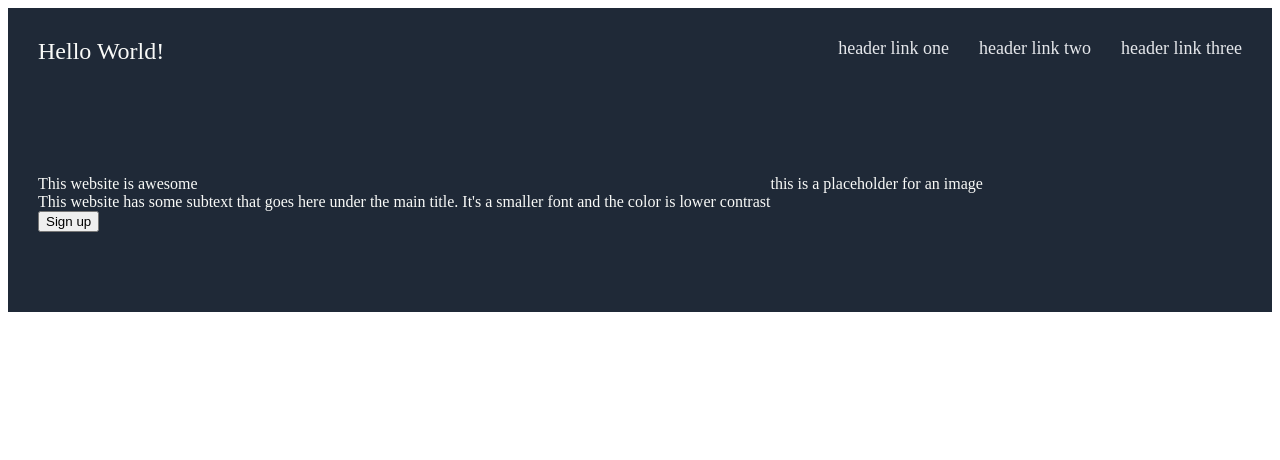
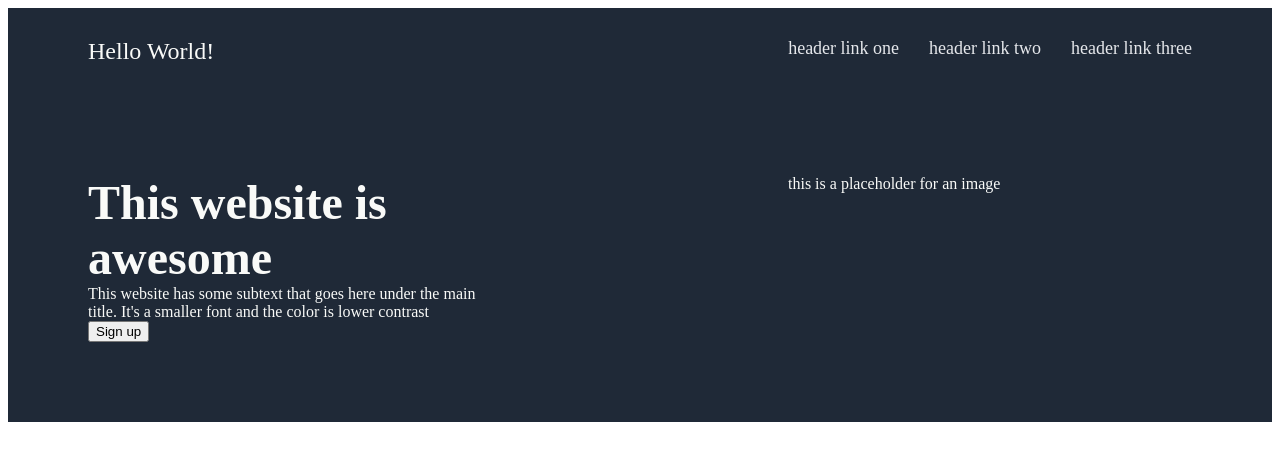
Before and after one commit to sdhinsa11/Odin-Landing-Page, a plain HTML site: page index.html in a window 1280 px wide. Drawn offline with Linux system fonts and the light colour scheme.

Commit message:
this website is awesome

```diff
--- a/style.css
+++ b/style.css
@@ -7,6 +7,8 @@
     border: 30px;
     text-align: center;
     font-size: 24px;
+    padding-left: 80px;
+    padding-right: 80px;
 }
 
 
@@ -25,7 +27,18 @@
     color: #F9FAF8;
     padding-top: 80px;
     padding-bottom: 80px;
-    padding-left: 30px;
-    padding-right: 30px;
+    padding-left: 80px;
+    padding-right: 80px;
+    gap: 300px;
+}
 
+.first1{
+    font-weight: 900;
+    font-size: 48px;
 }
+
+.First{
+    display: flex;
+    flex-direction: column;
+    width: 400px;
+}
```
